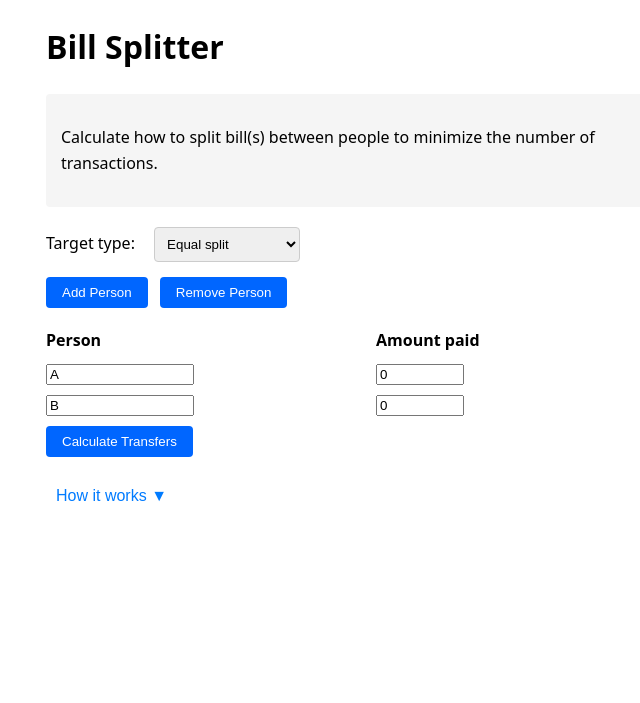
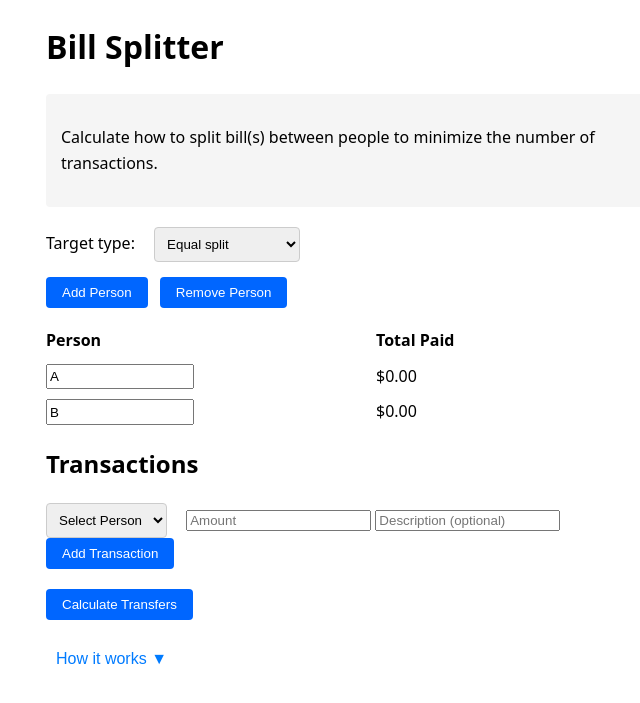
Before and after one commit to jac08h/jac08h.github.io, a Jekyll site: the page bills/index.html, which Jekyll copies as it is, in a window 1280 px wide. Shown: the top 703 px of the page, without its empty margins (269-909 px from the left). Built offline with Jekyll 4.4.1, drawn with Linux system fonts in a browser that asks for light colours; part of the change alters nothing that is shown.

Commit message:
Transactions.

```diff
--- a/bills/index.html
+++ b/bills/index.html
@@ -6,14 +6,11 @@
     <title>Bill Splitter</title>
     <link rel="stylesheet" href="styles.css">
 </head>
-
 <body>
     <h1>Bill Splitter</h1>
-
     <div class="description">
         <p>Calculate how to split bill(s) between people to minimize the number of transactions.</p>
     </div>
-
     <div class="target-type">
         <label>Target type:</label>
         <select id="targetType" onchange="switchTargetType()">
@@ -22,48 +19,54 @@
             <option value="amount">Target amount</option>
         </select>
     </div>
-
     <div class="input-group">
         <button onclick="addPerson()">Add Person</button>
         <button onclick="removePerson()">Remove Person</button>
     </div>
-
     <div class="headers">
         <div>Person</div>
-        <div>Amount paid</div>
+        <div>Total Paid</div>
         <div id="targetHeader">Target percentage</div>
     </div>
-
     <div id="people">
         <div class="person-inputs">
             <input type="text" placeholder="Name" value="A">
-            <input type="number" placeholder="Amount paid" value="0" min="0" class="amount">
+            <div class="total-amount">$0.00</div>
             <input type="number" step="1" placeholder="e.g. 50" min="0" max="100" class="target">
         </div>
         <div class="person-inputs">
             <input type="text" placeholder="Name" value="B">
-            <input type="number" placeholder="Amount paid" value="0" min="0" class="amount">
+            <div class="total-amount">$0.00</div>
             <input type="number" step="1" placeholder="e.g. 50" min="0" max="100" class="target">
         </div>
+    </div>
+
+    <div class="input-group transactions-section">
+        <h2>Transactions</h2>
+        <div class="transaction-input">
+            <select id="transactionPerson">
+                <option value="">Select Person</option>
+            </select>
+            <input type="number" id="transactionAmount" placeholder="Amount" min="0" step="0.01">
+            <input type="text" id="transactionDescription" placeholder="Description (optional)">
+            <button onclick="addTransaction()">Add Transaction</button>
+        </div>
+        <div id="transactionsList"></div>
     </div>
 
     <div class="input-group">
         <button onclick="calculate()">Calculate Transfers</button>
     </div>
-
     <div id="error" class="hidden"></div>
     <div id="results" class="hidden"></div>
-
     <div class="input-group">
         <button id="toggleAlgorithm" onclick="toggleExplanation()">How it works ▼</button>
     </div>
-
     <div id="algorithmExplanation" class="algorithm-explanation hidden">
         <div class="algorithm-content">
             <p>The algorithm works by repeatedly matching the person who owes the most money with the person who is owed the most. In each step, a payment is made between them using whichever amount is smaller - either what's owed or what's due. This ensures that at least one person's balance will be completely settled (reduced to zero) after each transfer. The process continues, matching the next highest debtor and creditor, until everyone's balance is zero and all debts are settled.</p>
         </div>
     </div>
-
     <script src="script.js"></script>
 </body>
 </html>
--- a/bills/script.js
+++ b/bills/script.js
@@ -1,3 +1,79 @@
+let transactions = [];
+
+function updatePersonDropdown() {
+    const select = document.getElementById('transactionPerson');
+    const currentValue = select.value;
+    select.innerHTML = '<option value="">Select Person</option>';
+
+    const names = Array.from(document.querySelectorAll('.person-inputs input[type="text"]'))
+        .map(input => input.value);
+
+    names.forEach(name => {
+        const option = document.createElement('option');
+        option.value = name;
+        option.textContent = name;
+        select.appendChild(option);
+    });
+
+    if (names.includes(currentValue)) {
+        select.value = currentValue;
+    }
+}
+
+function updateTotalAmounts() {
+    const people = document.querySelectorAll('.person-inputs');
+    people.forEach(person => {
+        const name = person.querySelector('input[type="text"]').value;
+        const totalAmount = transactions
+            .filter(t => t.person === name)
+            .reduce((sum, t) => sum + t.amount, 0);
+        person.querySelector('.total-amount').textContent = `$${totalAmount.toFixed(2)}`;
+    });
+}
+
+function addTransaction() {
+    const person = document.getElementById('transactionPerson').value;
+    const amount = parseFloat(document.getElementById('transactionAmount').value);
+    const description = document.getElementById('transactionDescription').value;
+
+    if (!person || isNaN(amount) || amount <= 0) {
+        alert('Please select a person and enter a valid amount');
+        return;
+    }
+
+    transactions.push({
+        id: Date.now(),
+        person,
+        amount,
+        description
+    });
+
+    updateTransactionsList();
+    updateTotalAmounts();
+
+    // Reset inputs
+    document.getElementById('transactionAmount').value = '';
+    document.getElementById('transactionDescription').value = '';
+}
+
+function removeTransaction(id) {
+    transactions = transactions.filter(t => t.id !== id);
+    updateTransactionsList();
+    updateTotalAmounts();
+}
+
+function updateTransactionsList() {
+    const list = document.getElementById('transactionsList');
+    list.innerHTML = transactions.map(t => `
+        <div class="transaction-item">
+            <span>${t.person}</span>
+            <span>$${t.amount.toFixed(2)}</span>
+            <span>${t.description}</span>
+            <button onclick="removeTransaction(${t.id})">Remove</button>
+        </div>
+    `).join('');
+}
+
 function switchTargetType() {
     const targetType = document.getElementById('targetType').value;
     const targetHeader = document.getElementById('targetHeader');
@@ -5,12 +81,14 @@ function switchTargetType() {
     const headers = document.querySelector('.headers');
     const personInputs = document.querySelectorAll('.person-inputs');
 
-    // Show/hide target column
     if (targetType === 'none') {
         headers.style.gridTemplateColumns = '1fr 1fr';
         personInputs.forEach(div => div.style.gridTemplateColumns = '1fr 1fr');
         targetHeader.style.display = 'none';
-        Array.from(targetInputs).forEach(input => input.style.display = 'none');
+        Array.from(targetInputs).forEach(input => {
+            input.style.display = 'none';
+            input.value = '';
+        });
     } else {
         headers.style.gridTemplateColumns = '1fr 1fr 1fr';
         personInputs.forEach(div => div.style.gridTemplateColumns = '1fr 1fr 1fr');
@@ -19,9 +97,8 @@ function switchTargetType() {
 
         if (targetType === 'percentage') {
             targetHeader.textContent = 'Target percentage';
-            const totalPaid = Array.from(document.getElementsByClassName('amount')).reduce((sum, input) => sum + Number(input.value), 0);
             const n = targetInputs.length;
-            const prefillValue = (totalPaid / n * 100).toFixed(2);
+            const prefillValue = (100 / n).toFixed(2);
             Array.from(targetInputs).forEach(input => {
                 input.placeholder = 'e.g. 50';
                 input.max = '100';
@@ -30,7 +107,7 @@ function switchTargetType() {
             });
         } else {
             targetHeader.textContent = 'Target amount';
-            const totalPaid = Array.from(document.getElementsByClassName('amount')).reduce((sum, input) => sum + Number(input.value), 0);
+            const totalPaid = transactions.reduce((sum, t) => sum + t.amount, 0);
             const n = targetInputs.length;
             const prefillValue = (totalPaid / n).toFixed(2);
             Array.from(targetInputs).forEach(input => {
@@ -61,17 +138,22 @@ function addPerson() {
 
     div.innerHTML = `
         <input type="text" placeholder="Name" value="${nameChar}">
-        <input type="number" placeholder="Amount paid" value="0" min="0" class="amount">
+        <div class="total-amount">$0.00</div>
         <input type="number" step="${targetStep}" placeholder="${targetPlaceholder}"
                min="0" ${targetMax} class="target" style="display: ${targetDisplay}">
     `;
     people.appendChild(div);
+    updatePersonDropdown();
 }
 
 function removePerson() {
     const people = document.getElementById('people');
     if (people.children.length > 2) {
+        const removedPerson = people.lastChild.querySelector('input[type="text"]').value;
         people.removeChild(people.lastChild);
+        transactions = transactions.filter(t => t.person !== removedPerson);
+        updateTransactionsList();
+        updatePersonDropdown();
     }
 }
 
@@ -81,24 +163,11 @@ function validate() {
     const targetType = document.getElementById('targetType').value;
     error.classList.add('hidden');
 
-    let amounts = [];
     let targets = [];
 
-    try {
-        amounts = Array.from(people.getElementsByClassName('amount'))
-            .map(input => {
-                const parsed = parseFloat(input.value);
-                if (isNaN(parsed)) {
-                    throw new Error('Invalid amount format');
-                }
-                return parsed;
-            });
-    } catch (e) {
-        error.textContent = 'Please enter valid numbers for amounts paid.';
-        error.classList.remove('hidden');
-        document.getElementById('results').classList.add('hidden');
-        return false;
-    }
+    // Get total amounts from transactions
+    let amounts = Array.from(people.getElementsByClassName('total-amount'))
+        .map(div => parseFloat(div.textContent.replace('$', '')));
 
     try {
         targets = Array.from(people.getElementsByClassName('target'))
@@ -118,18 +187,14 @@ function validate() {
     }
 
     let is_ok = true;
+    const totalPaid = amounts.reduce((a, b) => a + b, 0);
 
-    if (amounts.some(a => a < 0)) {
-        error.textContent = 'Amounts paid cannot be negative.';
+    if (amounts.every(a => a === 0)) {
+        error.textContent = 'No transactions added yet.';
         is_ok = false;
     }
 
-    if (targets.some(t => t !== null && t < 0)) {
-        error.textContent = 'Target values cannot be negative.';
-        is_ok = false;
-    }
-
-    if (is_ok && targets.some(t => t !== null)) {
+    if (targets.some(t => t !== null)) {
         // All targets must be filled
         if (targets.some(t => t === null)) {
             error.textContent = `If using target ${targetType}, all values must be specified.`;
@@ -145,7 +210,6 @@ function validate() {
             }
         } else {
             // Target amounts must sum to total paid
-            const totalPaid = amounts.reduce((a, b) => a + b, 0);
             const targetSum = targets.reduce((a, b) => a + b, 0);
             if (Math.abs(targetSum - totalPaid) > 0.01) {
                 error.textContent = `Target amounts must sum to total paid (${totalPaid.toFixed(2)}). Current sum: ${targetSum.toFixed(2)}`;
@@ -198,23 +262,26 @@ function calculate() {
     if (!validate()) return;
 
     const people = document.getElementById('people');
-    const inputs = Array.from(people.getElementsByTagName('input'));
+    const names = Array.from(people.getElementsByTagName('input'))
+        .filter(input => input.type === 'text')
+        .map(input => input.value);
 
-    const names = inputs.filter(input => input.type === 'text').map(input => input.value);
-    const amounts = Array.from(people.getElementsByClassName('amount')).map(input => Number(input.value));
-    const targets = Array.from(people.getElementsByClassName('target')).map(input => input.value ? Number(input.value) : null);
+    const amounts = Array.from(people.getElementsByClassName('total-amount'))
+        .map(div => parseFloat(div.textContent.replace('$', '')));
+
+    const targets = Array.from(people.getElementsByClassName('target'))
+        .map(input => input.value ? parseFloat(input.value) : null);
 
     const [transfers, finalAmounts] = calculateTransfers(amounts, targets);
 
     const results = document.getElementById('results');
-    const total = amounts.reduce((a, b) => a + b, 0);
+    results.innerHTML = '';
 
-    results.innerHTML = '';
     if (transfers.length === 0) {
         results.innerHTML += '<p>No transfers needed!</p>';
     } else {
         transfers.forEach(([from, to, amount]) => {
-            results.innerHTML += `<p>${names[from]} → <b>${amount.toFixed(2)}</b> → ${names[to]}</p>`;
+            results.innerHTML += `<p>${names[from]} → <b>$${amount.toFixed(2)}</b> → ${names[to]}</p>`;
         });
     }
 
@@ -234,5 +301,26 @@ function toggleExplanation() {
     }
 }
 
-// Initialize the page
+
+// Add event listeners for name changes
+document.addEventListener('input', function(e) {
+    if (e.target.matches('.person-inputs input[type="text"]')) {
+        const oldName = e.target.defaultValue;
+        const newName = e.target.value;
+
+        // Update transactions with new name
+        transactions.forEach(t => {
+            if (t.person === oldName) {
+                t.person = newName;
+            }
+        });
+
+        e.target.defaultValue = newName;
+        updateTransactionsList();
+        updatePersonDropdown();
+    }
+});
+
+// Initialize
 switchTargetType();
+updatePersonDropdown();
```
